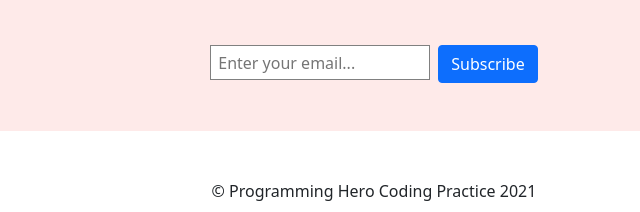
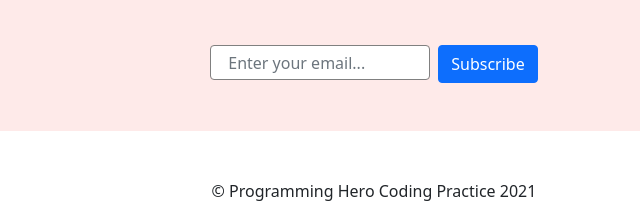
Before and after one commit to MD-Mehedi-Hasan18111/Panda-Commerce, a plain HTML site: page index.html in a window 1280 px wide. Shown: the part 2197-2409 px from the top of the page, 266-906 px from the left. Drawn offline with Linux system fonts and the light colour scheme.

Commit message:
Done Practice

```diff
--- a/index.html
+++ b/index.html
@@ -237,7 +237,7 @@
                     <h4 class="text-muted">Get Updates On Sales Specials And More</h4>
 
                     <div class="input-area mt-5 d-flex justify-content-center">
-                        <input type="text" placeholder="Enter your email...">
+                        <input class="form-control" type="text" placeholder="Enter your email...">
                         <button class="btn btn-primary ms-2">Subscribe</button>
                     </div>
                 </div>
```
